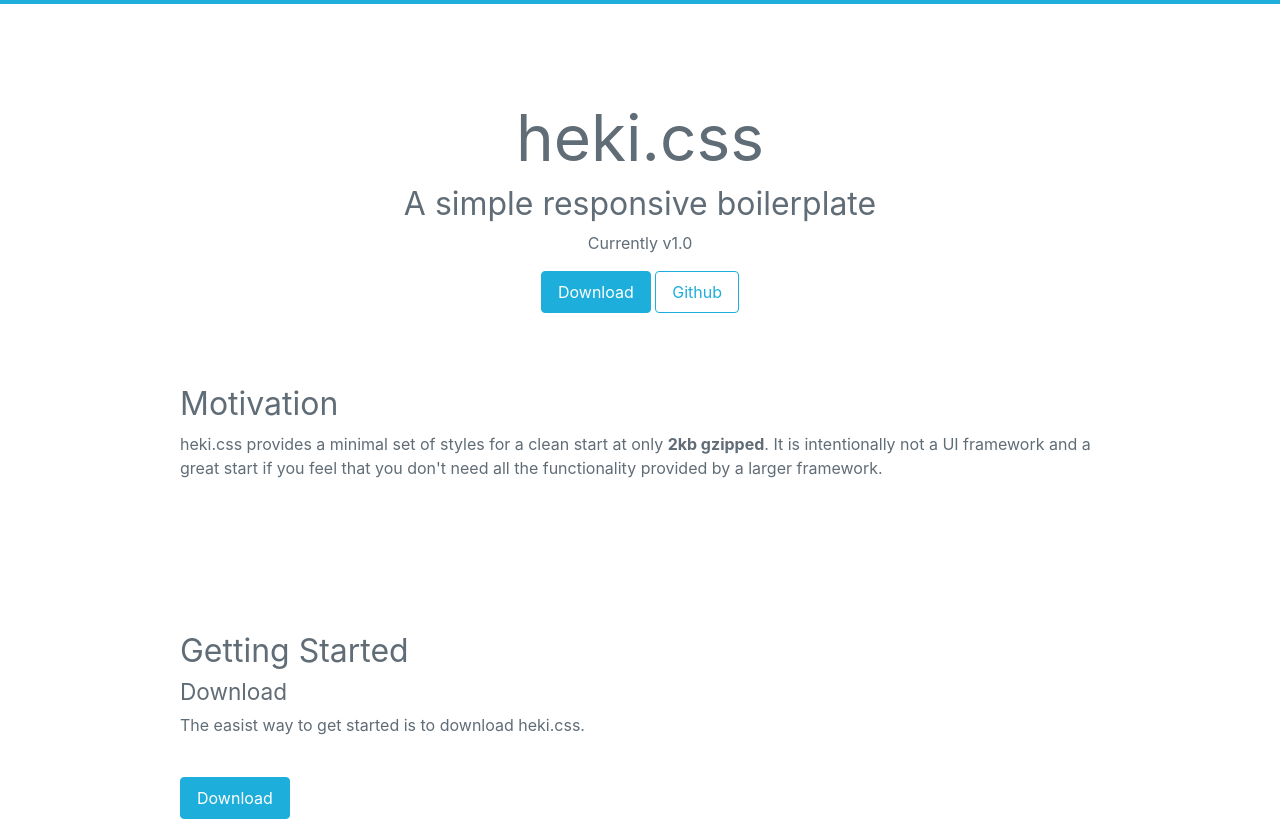
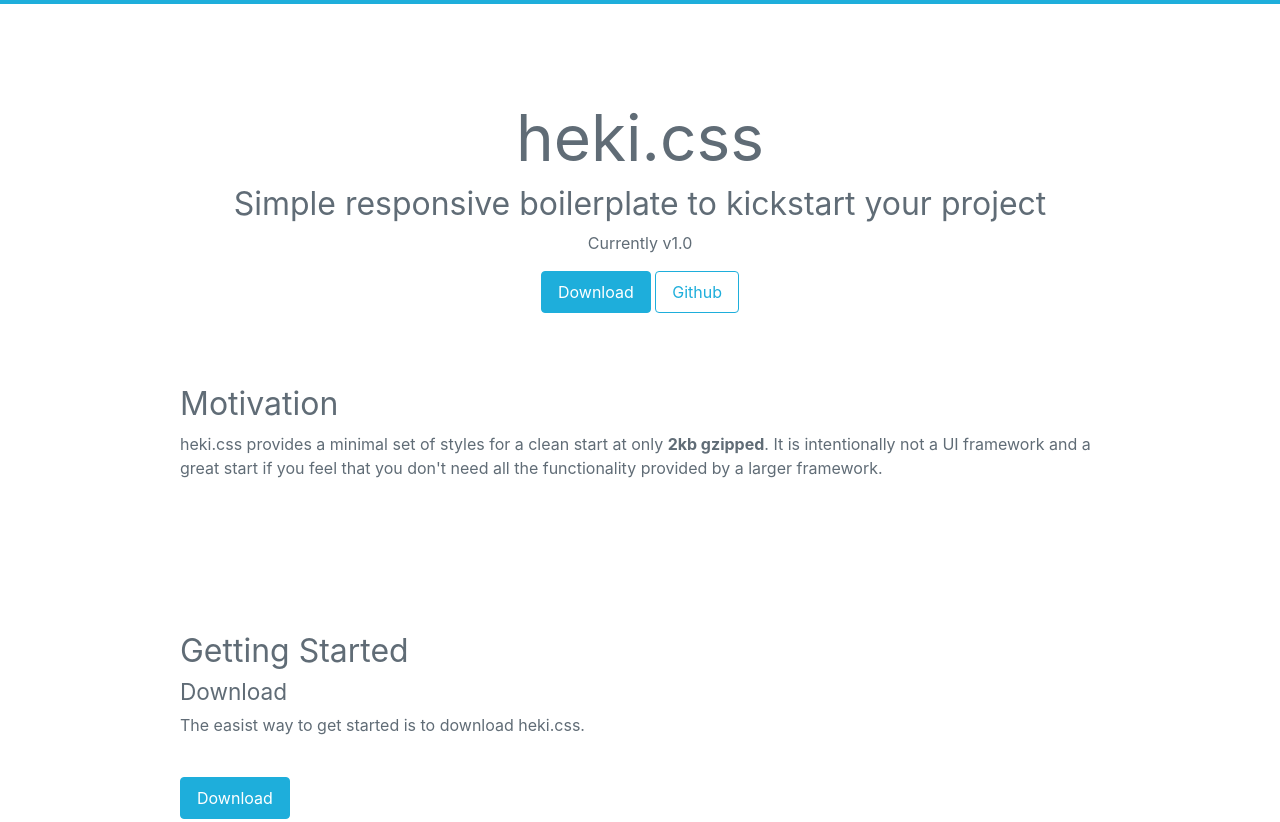
Before and after one commit to fdietz/heki.css, a website: page index.html in a window 1280 px wide. Shown: the top 822 px of the page. Drawn offline with Linux system fonts and the light colour scheme; files that its build step writes are made by us from their sources.

Commit message:
docs: consistent title

```diff
--- a/index.html
+++ b/index.html
@@ -12,7 +12,7 @@
     <div class="container">
       <section class="header">
         <h1>heki.css</h1>
-        <h3>A simple responsive boilerplate</h3>
+        <h3>Simple responsive boilerplate to kickstart your project</h3>
         <p>Currently v1.0</p>
         <p>
           <a href="https://github.com/fdietz/heki.css/releases" class="button button-large">Download</a>
```
Also changed, not shown: README.md.
